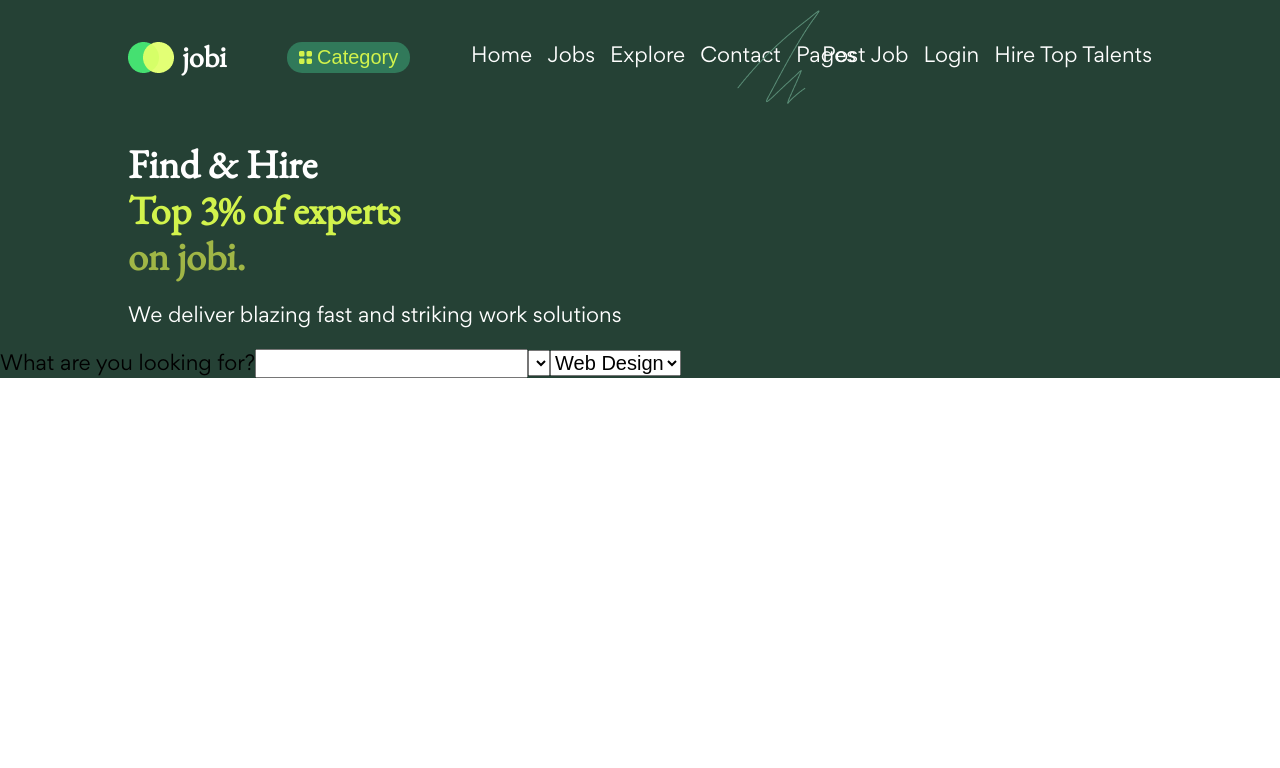
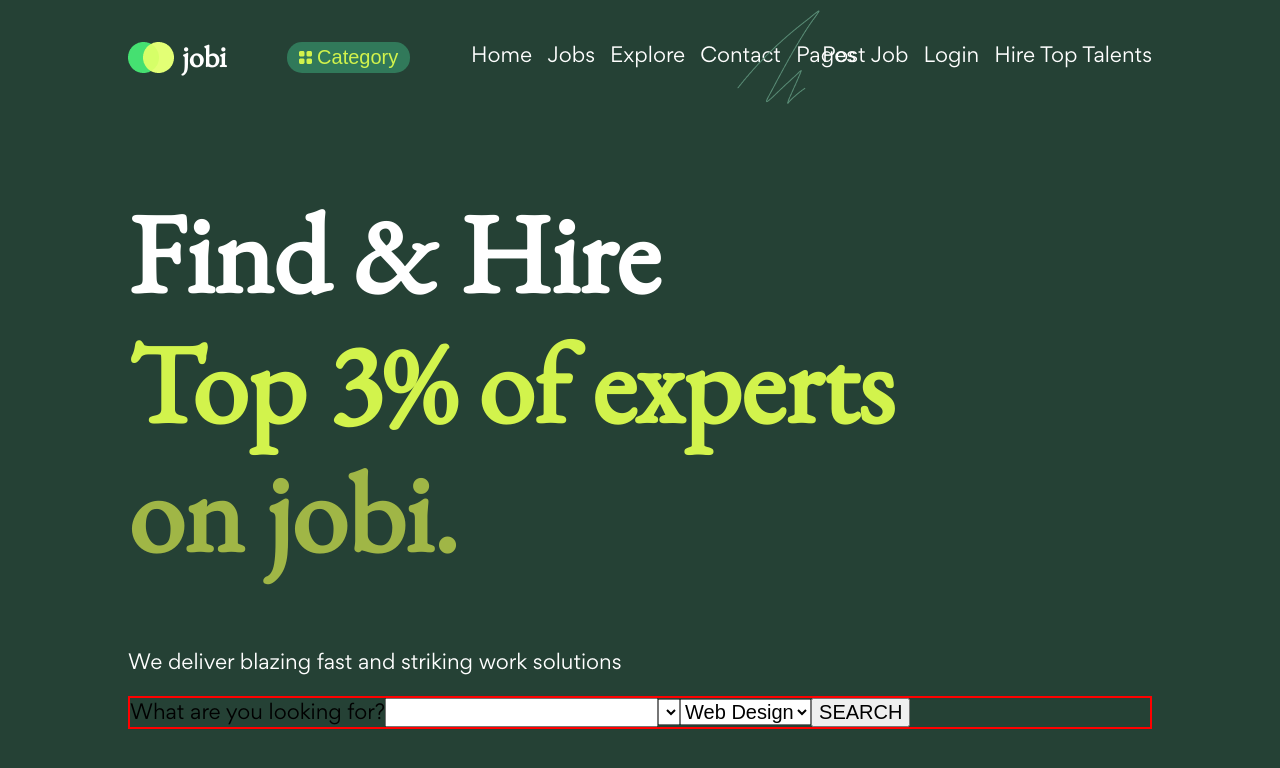
Before and after one commit to MandeepKMann/jobi, a React (Vite) app: page / in a window 1280 px wide. Shown: the top 768 px of the page. Built offline with nearby package versions, Linux system fonts and the light colour scheme.

Commit message:
some absolute positioning on header

```diff
--- a/src/App.jsx
+++ b/src/App.jsx
@@ -13,7 +13,7 @@ function App() {
     const handleChange = (e) => {
         const {name, value} = e.target
 
-        setSearchInput((prev) => {
+        setUserSearch((prev) => {
             return {...prev, [name]: value}
         })
     }
--- a/src/Home.jsx
+++ b/src/Home.jsx
@@ -1,16 +1,28 @@
 import NavMenu from "./NavMenu.jsx";
 import SearchBar from "./SearchBar.jsx"
 import './Home.scss';
+import HeaderRectangle from './assets/homeAssets/headerRectangle.png';
+import HeaderImage from './assets/homeAssets/HeaderImage.jpg'
 
 const Home = () => {
     return (
         <header>
             <NavMenu />
-            <div className="wrapper">
-                <h1>Find & Hire<br/><span className="headingSpan1">Top 3% of experts</span><br/><span className="headingSpan2">on jobi.</span></h1>
-                <p>We deliver blazing fast and striking work solutions</p>
+            <div className="headerContent wrapper">
+                <div className="headerLeft">
+                    <h1>Find & Hire<br/><span className="headingSpan1">Top 3% of experts</span><br/><span className="headingSpan2">on jobi.</span></h1>
+                    <p>We deliver blazing fast and striking work solutions</p>
+                </div>
+                {/* <div className="headerRight">
+                    <div className="headerRectangleContainer">
+                        <img className="headerRectangle" src={HeaderRectangle} alt="" />
+                    </div>
+                    <div className="headerImageContainer">
+                        <img className="headerImage" src={HeaderImage} alt="" />
+                    </div>
+                </div> */}
+
             </div>
-
             <SearchBar />
         </header>
     )
--- a/src/Home.scss
+++ b/src/Home.scss
@@ -1,5 +1,6 @@
 header {
     background-color: #254135;
+    padding-bottom: 150px;
 
     p {
         color: white;
@@ -9,6 +10,7 @@ header {
 h1 {
     color: white;
     text-align: left;
+    font-size: 5.625rem;
 
     .headingSpan1 {
         color: #D2F34C;
@@ -17,3 +19,41 @@ h1 {
         color: #A0B646;
     }
 }
+
+.headerContent {
+    display: flex;
+    justify-content: space-between;
+}
+
+.headerRight {
+    position: relative;
+}
+
+.headerRectangleContainer {
+    position: absolute;
+    height: 731px;
+    width: 596px;
+    overflow: hidden;
+    top: 42px;
+    right: 40px;
+
+    .headerRectangle {
+        position: absolute;
+    }
+}
+
+
+.headerImageContainer {
+    position: absolute;
+    height: 731px;
+    width: 596px;
+    overflow: hidden;
+    top: 80px;
+    right: -10px;
+
+    .headerImage {
+        width: 100%;
+        height: 100%;
+        object-fit: cover;
+    }
+}
--- a/src/SearchBar.jsx
+++ b/src/SearchBar.jsx
@@ -1,5 +1,8 @@
+import './SearchBar.scss';
+
 const SearchBar = () => {
     return (
+        <div className="form wrapper">
             <form action="#">
                 <label htmlFor="userSearch">What are you looking for?</label>
                 <input type="text" />
@@ -8,8 +11,9 @@ const SearchBar = () => {
                 <select name="" id="">
                     <option value="">Web Design</option>
                 </select>
-
+                <button type='submit'>SEARCH</button>
             </form>
+        </div>
     )
 }
 
--- /dev/null
+++ b/src/SearchBar.scss
@@ -0,0 +1,4 @@
+form {
+    border: 2px solid red;
+
+}
```
Also changed, not shown: src/assets/homeAssets/headerRectangle.png (renamed from src/assets/homeAssets/Bg Shape.png), 1 other file (tests, documents, lock files or other folders). Lines whose indentation alone changed are shown as unchanged.
